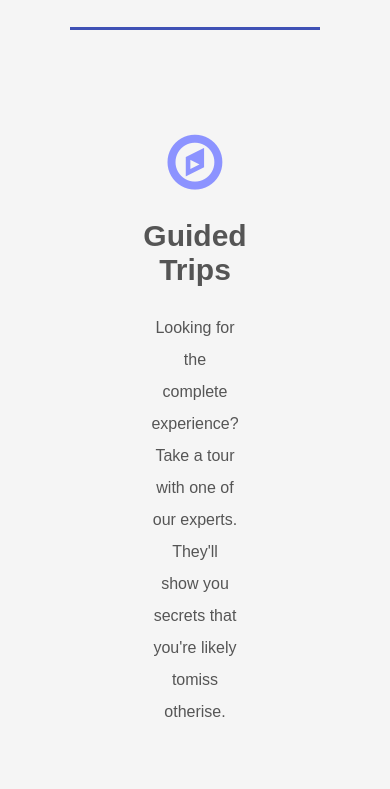
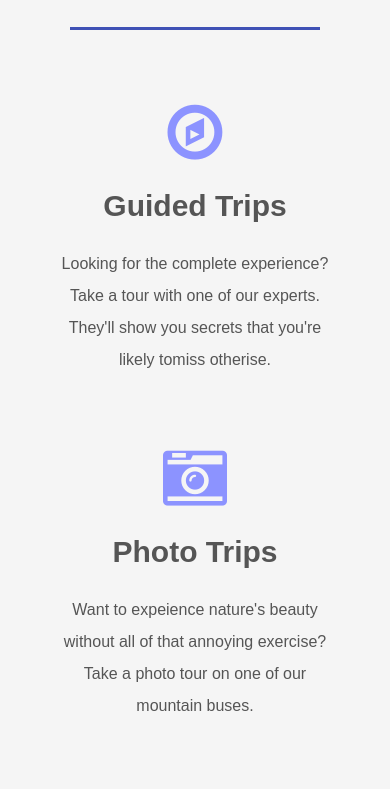
Before and after one commit to antdevelopment1/nature_travel_site, a plain HTML site: page index.html in a window 390 px wide. Shown: the part 2692-3481 px from the top of the page. Drawn offline with nearby package versions, Linux system fonts and the light colour scheme.

Commit message:
Adds media query for packages section 800px

```diff
--- a/styles/styles.css
+++ b/styles/styles.css
@@ -302,5 +302,9 @@ footer p {
     .destinations .grid li.large {
         flex-basis: 100%;
     }
+    .packages .grid li {
+        flex-basis: 100%;
+        padding: 20px;
+    }
 
 }
```
